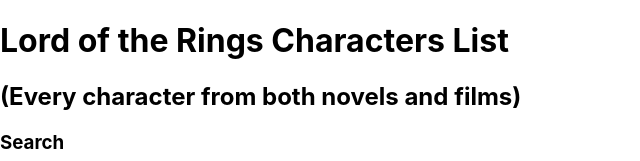
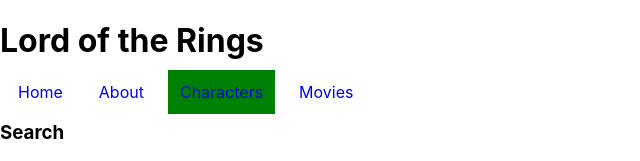
Before and after one commit to justinctollison/LOTRProject, a React (Create React App) app: page /characters in a window 1280 px wide. Shown: the top 161 px of the page, without its empty margins (0-640 px from the left). Built offline with nearby package versions, Linux system fonts and the light colour scheme; no server answers.

Commit message:
Completed routing, added a movies section.

```diff
--- a/package.json
+++ b/package.json
@@ -9,6 +9,7 @@
     "@testing-library/user-event": "^12.8.3",
     "react": "^17.0.2",
     "react-dom": "^17.0.2",
+    "react-router-dom": "^5.2.0",
     "react-scripts": "4.0.3",
     "web-vitals": "^1.1.2"
   },
--- /dev/null
+++ b/src/Components/About.js
@@ -0,0 +1,21 @@
+import React from "react"
+
+function About(){
+    return (
+        <div>
+            <h2>
+                About
+            </h2>
+            <p>
+                This is a web page that displays information about Lord of the Rings from the One True API https://the-one-api.dev/
+                <br></br>
+                It lists all the characters within the novel series and the film series of both the Hobbit and Lord of the Rings as well
+                general statistics of how well the movies did.
+                <br></br>
+                This was done during a class project for Flatiron School, using react.
+            </p>
+        </div>
+    )
+}
+
+export default About
--- a/src/Components/App.js
+++ b/src/Components/App.js
@@ -1,6 +1,11 @@
 import {useEffect, useState} from "react"
+import { Route, Switch } from "react-router-dom"
 import CharacterContainer from "./CharacterContainer"
+import MovieContainer from "./MovieContainer"
 import Header from "./Header"
+import NavBar from "./NavBar"
+import Home from "./Home";
+import About from "./About"
 
 //Routing for About, Home
 //better search functionality
@@ -9,10 +14,15 @@
 //NEED MORE IDEAS
 
 function App(){
+    //set state for arrays of data after fetching API
     const [characterData, setCharacterData] = useState([])
+    const [movieData, setMovieData] = useState([])
+
+    //set search state for when typing in the search bar
     const [search, setSearch] = useState("")
 
     useEffect(() => {
+        //fetch character metadata from API
         fetch("https://the-one-api.dev/v2/character", {
             method: "GET",
             headers: {
@@ -24,14 +34,48 @@
                 .then((data) => {
                     setCharacterData(data.docs)
                 })
+
+        //fetch movie metadata from API
+        fetch("https://the-one-api.dev/v2/movie", {
+            method: "GET",
+            headers: {
+                 "Content-Type": "application/json",
+                 "Authorization": "Bearer kJcWVV91XgdgiJkJu8OF"
+            }
+        })
+            .then((response) => response.json())
+                .then((data) => {
+                    setMovieData(data.docs)
+                })
     }, [])
 
     console.log(characterData)
+    console.log(movieData)
 
         return (
             <div className="App">
                 <Header />
-                <CharacterContainer characterData={characterData} search={search} setSearch={setSearch}/>
+                <NavBar/>
+                <Switch>
+                    <Route exact path="/">
+                        <Home />
+                    </Route>
+                </Switch>
+                <Switch>
+                    <Route exact path="/About">
+                        <About />
+                    </Route>
+                </Switch>
+                <Switch>
+                    <Route exact path="/Characters">
+                        <CharacterContainer characterData={characterData} search={search} setSearch={setSearch}/>
+                    </Route>
+                </Switch>
+                <Switch>
+                    <Route exact path="/Movies">
+                        <MovieContainer movieData={movieData} search={search} setSearch={setSearch} />
+                    </Route>
+                </Switch>
             </div>
         )
     }
--- a/src/Components/Header.js
+++ b/src/Components/Header.js
@@ -4,11 +4,8 @@
     return (
         <header>
             <h1>
-                Lord of the Rings Characters List
+                Lord of the Rings
             </h1>
-            <h2>
-                (Every character from both novels and films)
-            </h2>
         </header>
     )
 }
--- /dev/null
+++ b/src/Components/Home.js
@@ -0,0 +1,17 @@
+import React from "react"
+
+function Home(){
+    return (
+        <div>
+            <h2>
+                Home
+            </h2>
+            <p>
+                Welcome to the Lord of the Rings Unofficial page for information about both the films and the various characters within the
+                LOTR universe!
+            </p>
+        </div>
+    )
+}
+
+export default Home
--- /dev/null
+++ b/src/Components/Movie.js
@@ -0,0 +1,16 @@
+import React from "react"
+
+function Movie( {name, awards, score, budget, revenue, time} ){
+    return (
+        <li className="card">
+            <h1>{name}</h1>
+            <h3>Awards: {awards}</h3>
+            <h3>Score: {score}</h3>
+            <h3>Budget: ${budget} Million</h3>
+            <h3>Revenue: ${revenue} Million</h3>
+            <h3>Run Time: {time} Minutes</h3>
+        </li>
+    )
+}
+
+export default Movie
--- /dev/null
+++ b/src/Components/MovieContainer.js
@@ -0,0 +1,19 @@
+import React from "react"
+import MovieList from "./MovieList"
+import Search from "./Search"
+
+function MovieContainer( {movieData, search, setSearch} ){
+
+    const filterMovie = movieData.filter((movie) => {
+        return movie.name.toLowerCase().includes(search.toLowerCase())
+    })
+
+    return (
+        <div>
+            <Search search={search} setSearch={setSearch}/>
+            <MovieList movieData={filterMovie}/>
+        </div>
+    )
+}
+
+export default MovieContainer
--- /dev/null
+++ b/src/Components/MovieList.js
@@ -0,0 +1,23 @@
+import React from "react"
+import Movie from "./Movie"
+
+function MovieList( {movieData} ){
+
+    const displayMovies = movieData.map((movie) => {
+        return <Movie key={movie._id}
+        name={movie.name}
+        awards={movie.academyAwardWins}
+        score={movie.rottenTomatoesScore}
+        budget={movie.budgetInMillions}
+        revenue={movie.boxOfficeRevenueInMillions}
+        time={movie.runtimeInMinutes}   />
+    })
+
+    return (
+        <ul className="list" style={{ display: "flex", flexWrap: "wrap" }}>
+            {displayMovies}
+        </ul>
+    )
+}
+
+export default MovieList
--- /dev/null
+++ b/src/Components/NavBar.js
@@ -0,0 +1,54 @@
+import { NavLink } from "react-router-dom";
+
+function NavBar(){
+
+    const linkStyles = {
+        width: "100px",
+        padding: "12px",
+        margin: "0 6px 6px",
+        textDecoration: "none",
+      };
+
+    return (
+        <div>
+            <NavLink
+                to="/"
+                exact
+                style={linkStyles}
+                activeStyle={{background:"green",
+                }}
+            >
+                Home
+            </NavLink>
+            <NavLink
+                to="About"
+                exact
+                style={linkStyles}
+                activeStyle={{background:"green",
+                }}
+            >
+                About
+            </NavLink>
+            <NavLink
+                to="Characters"
+                exact
+                style={linkStyles}
+                activeStyle={{background:"green",
+                }}
+            >
+                Characters
+            </NavLink>
+            <NavLink
+                to="Movies"
+                exact
+                style={linkStyles}
+                activeStyle={{background:"green",
+                }}
+            >
+                Movies
+            </NavLink>
+        </div>
+    )
+}
+
+export default NavBar
--- a/src/index.js
+++ b/src/index.js
@@ -2,12 +2,13 @@
 import ReactDOM from 'react-dom';
 import './index.css';
 import App from './Components/App';
+import { BrowserRouter } from "react-router-dom";
 import reportWebVitals from './reportWebVitals';
 
 ReactDOM.render(
-  <React.StrictMode>
+  <BrowserRouter>
     <App />
-  </React.StrictMode>,
+  </BrowserRouter>,
   document.getElementById('root')
 );
 
```
Also changed, not shown: src/Assets/TheOneRing.jpg (added), 1 other file (tests, documents, lock files or other folders).
